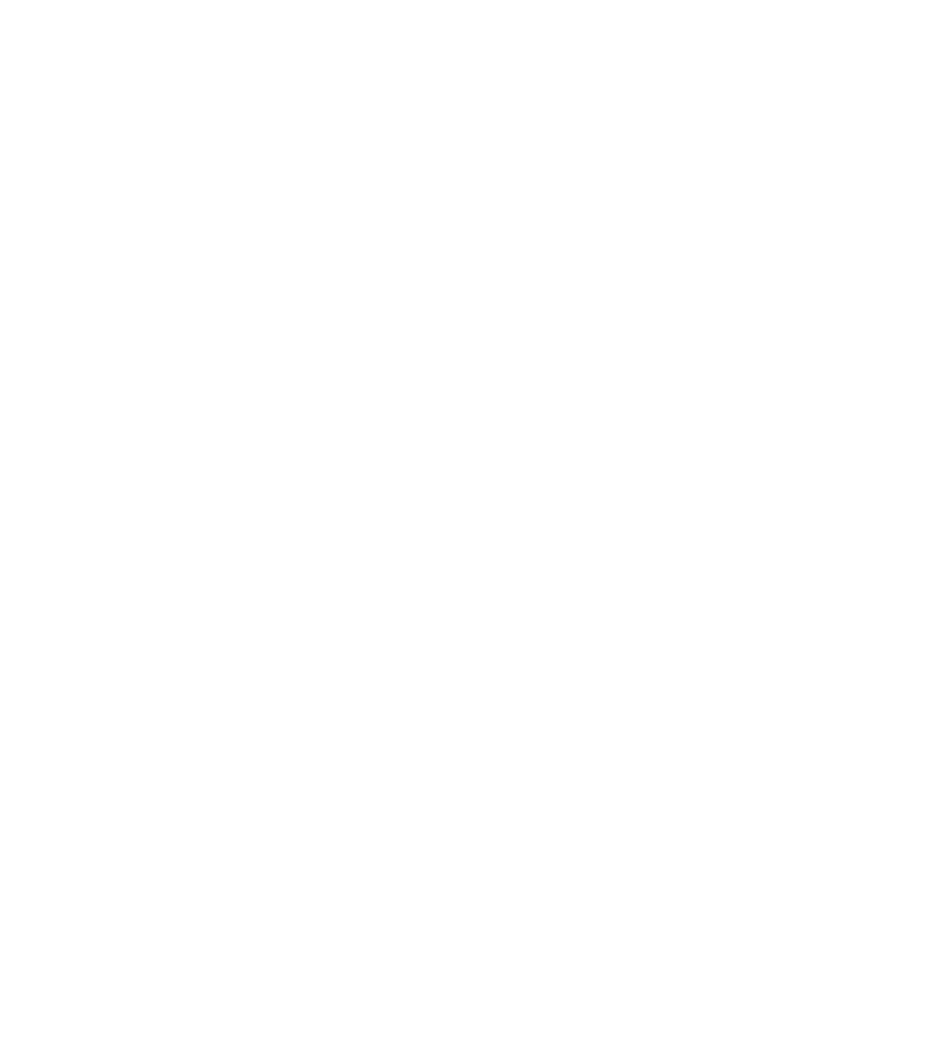
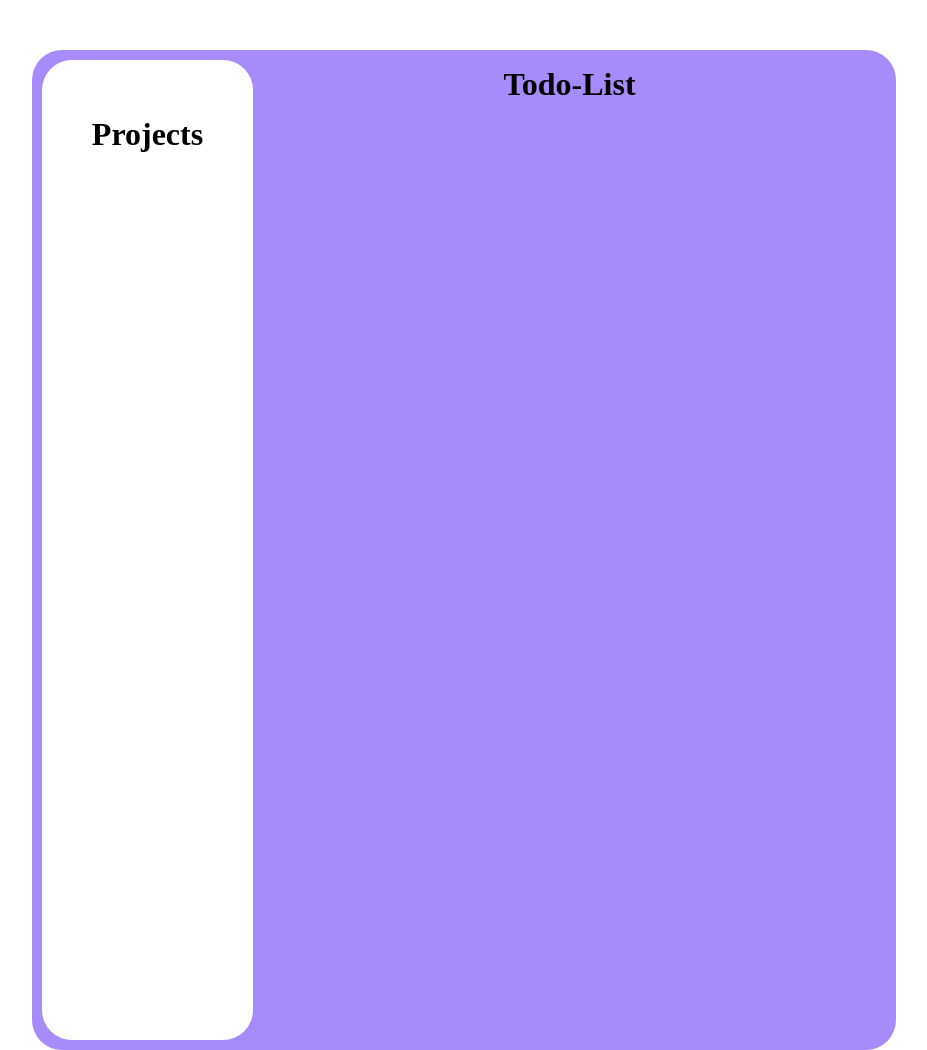
Before and after one commit to meebs777/todo-list, a website built with webpack: page src/template.html in a window 1280 px wide. Shown: the whole page, without its empty margins (176-1103 px from the left). Before the commit the page ends 800 px from the top, so only its background shows below. Built offline with nearby package versions, Linux system fonts and the light colour scheme.

Commit message:
Created styles and base html template

```diff
--- a/src/styles.css
+++ b/src/styles.css
@@ -44,3 +44,46 @@
   #root, #__next {
     isolation: isolate;
   }
+
+  body {
+    display: flex;
+    align-items: center;
+    justify-content: center;
+  }
+
+  #container {
+    margin-top: 50px;
+    background-color: #a78bfa;
+    border-radius: 30px;
+    width: 67.5%;
+    height: 1000px;
+  }
+
+  .content {
+    display: flex;
+    height: 100%;
+    width: 100%;
+    padding: 10px;
+  }
+
+  .sidebar {
+    flex: 1;
+    background-color: white;
+    border-radius: 30px;
+  }
+
+  .main {
+    flex: 3;
+    display: flex;
+    flex-direction: column;
+  }
+
+  .top {
+    text-align: center;
+
+  }
+
+  .side-top {
+    margin-top: 50px;
+    text-align: center;
+  }
--- a/src/template.html
+++ b/src/template.html
@@ -6,5 +6,17 @@
     <title>Todo-List</title>
 </head>
 <body>
+    <div id="container">
+        <div class="content">
+            <div class="sidebar">
+                <h1 class="side-top">Projects</h1>
+                <div class="side-bottom"></div>
+            </div>
+            <div class="main">
+                <h1 class="top">Todo-List</h1>
+                <div class="bottom"></div>
+            </div>
+        </div>
+    </div>
 </body>
 </html>
```
